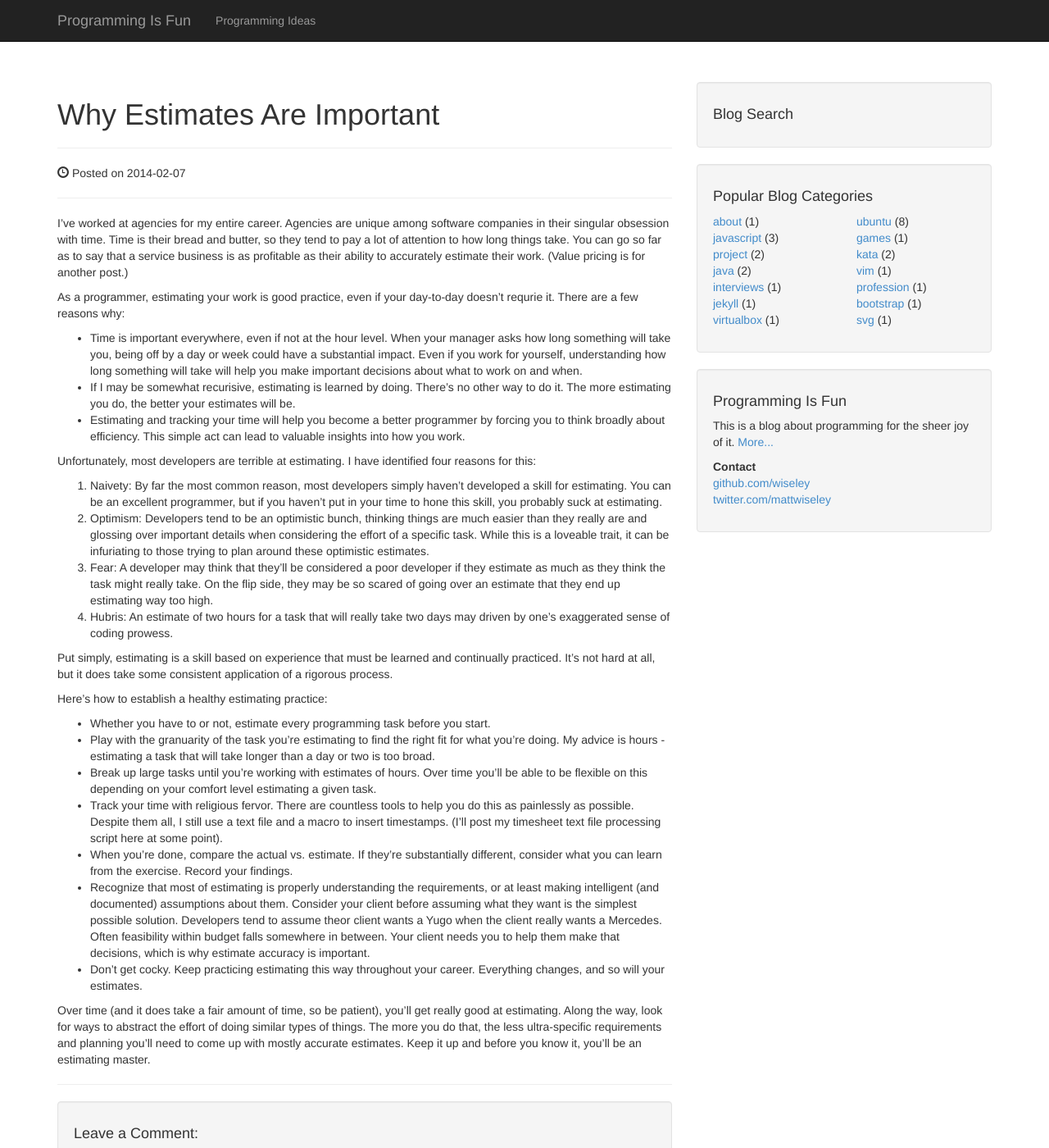
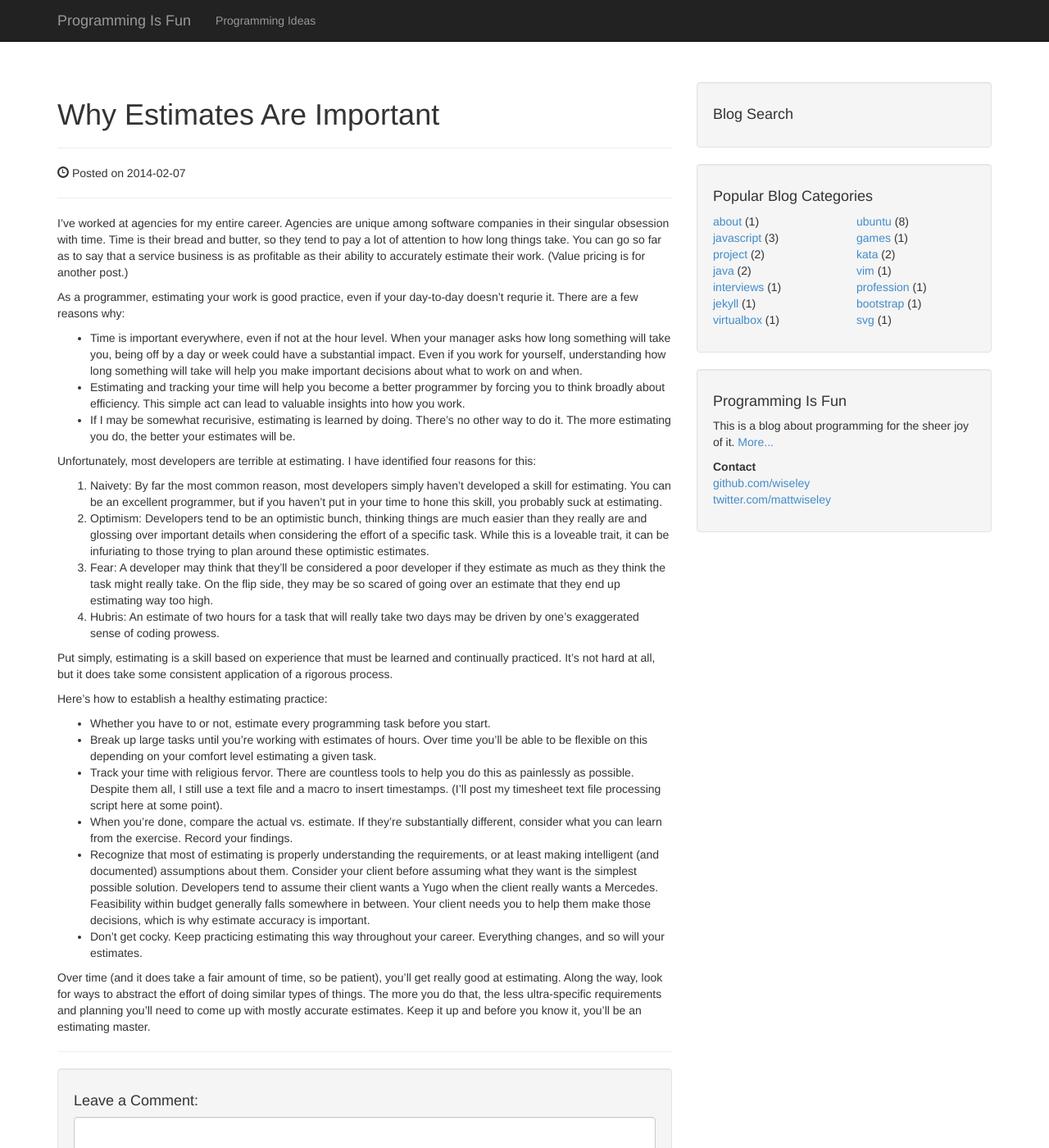
Before and after one commit to bagaag/coderfolder.com, a Jekyll site: the page built from _posts/2014-02-07-estimates.md, in a window 1280 px wide and 1400 px high. Shown: the whole window at 82% size. Built offline with Jekyll 4.4.1, drawn with Linux system fonts in a browser that asks for light colours; nearby versions of some CDN libraries; library files that are not in the unit come from our copies; Markdown is read by kramdown in place of the engine named in the settings; comment, search, counter and statistics services are not loaded.

Commit message:
Fix typos

```diff
--- a/_posts/2014-02-07-estimates.md
+++ b/_posts/2014-02-07-estimates.md
@@ -9,26 +9,25 @@ I've worked at agencies for my entire career. Agencies are unique among software
 As a programmer, estimating your work is good practice, even if your day-to-day doesn't requrie it. There are a few reasons why:
 
 * Time is important everywhere, even if not at the hour level. When your manager asks how long something will take you, being off by a day or week could have a substantial impact. Even if you work for yourself, understanding how long something will take will help you make important decisions about what to work on and when.
+* Estimating and tracking your time will help you become a better programmer by forcing you to think broadly about efficiency. This simple act can lead to valuable insights into how you work.
 * If I may be somewhat recurisive, estimating is learned by doing. There's no other way to do it. The more estimating you do, the better your estimates will be.
-* Estimating and tracking your time will help you become a better programmer by forcing you to think broadly about efficiency. This simple act can lead to valuable insights into how you work.
 
 Unfortunately, most developers are terrible at estimating. I have identified four reasons for this:
 
 1. Naivety: By far the most common reason, most developers simply haven't developed a skill for estimating. You can be an excellent programmer, but if you haven't put in your time to hone this skill, you probably suck at estimating.
 2. Optimism: Developers tend to be an optimistic bunch, thinking things are much easier than they really are and glossing over important details when considering the effort of a specific task. While this is a loveable trait, it can be infuriating to those trying to plan around these optimistic estimates.
 3. Fear: A developer may think that they'll be considered a poor developer if they estimate as much as they think the task might really take. On the flip side, they may be so scared of going over an estimate that they end up estimating way too high.
-4. Hubris: An estimate of two hours for a task that will really take two days may driven by one's exaggerated sense of coding prowess.
+4. Hubris: An estimate of two hours for a task that will really take two days may be driven by one's exaggerated sense of coding prowess.
 
 Put simply, estimating is a skill based on experience that must be learned and continually practiced. It's not hard at all, but it does take some consistent application of a rigorous process.
 
 Here's how to establish a healthy estimating practice:
 
 * Whether you have to or not, estimate every programming task before you start.
-* Play with the granuarity of the task you're estimating to find the right fit for what you're doing. My advice is hours - estimating a task that will take longer than a day or two is too broad.
 * Break up large tasks until you're working with estimates of hours. Over time you'll be able to be flexible on this depending on your comfort level estimating a given task.
 * Track your time with religious fervor. There are countless tools to help you do this as painlessly as possible. Despite them all, I still use a text file and a macro to insert timestamps. (I'll post my timesheet text file processing script here at some point).
 * When you're done, compare the actual vs. estimate. If they're substantially different, consider what you can learn from the exercise. Record your findings.
-* Recognize that most of estimating is properly understanding the requirements, or at least making intelligent (and documented) assumptions about them. Consider your client before assuming what they want is the simplest possible solution. Developers tend to assume theor client wants a Yugo when the client really wants a Mercedes. Often feasibility within budget falls somewhere in between. Your client needs you to help them make that decisions, which is why estimate accuracy is important.
+* Recognize that most of estimating is properly understanding the requirements, or at least making intelligent (and documented) assumptions about them. Consider your client before assuming what they want is the simplest possible solution. Developers tend to assume their client wants a Yugo when the client really wants a Mercedes. Feasibility within budget generally falls somewhere in between. Your client needs you to help them make those decisions, which is why estimate accuracy is important.
 * Don't get cocky. Keep practicing estimating this way throughout your career. Everything changes, and so will your estimates.
 
 Over time (and it does take a fair amount of time, so be patient), you'll get really good at estimating. Along the way, look for ways to abstract the effort of doing similar types of things. The more you do that, the less ultra-specific requirements and planning you'll need to come up with mostly accurate estimates. Keep it up and before you know it, you'll be an estimating master.
```
